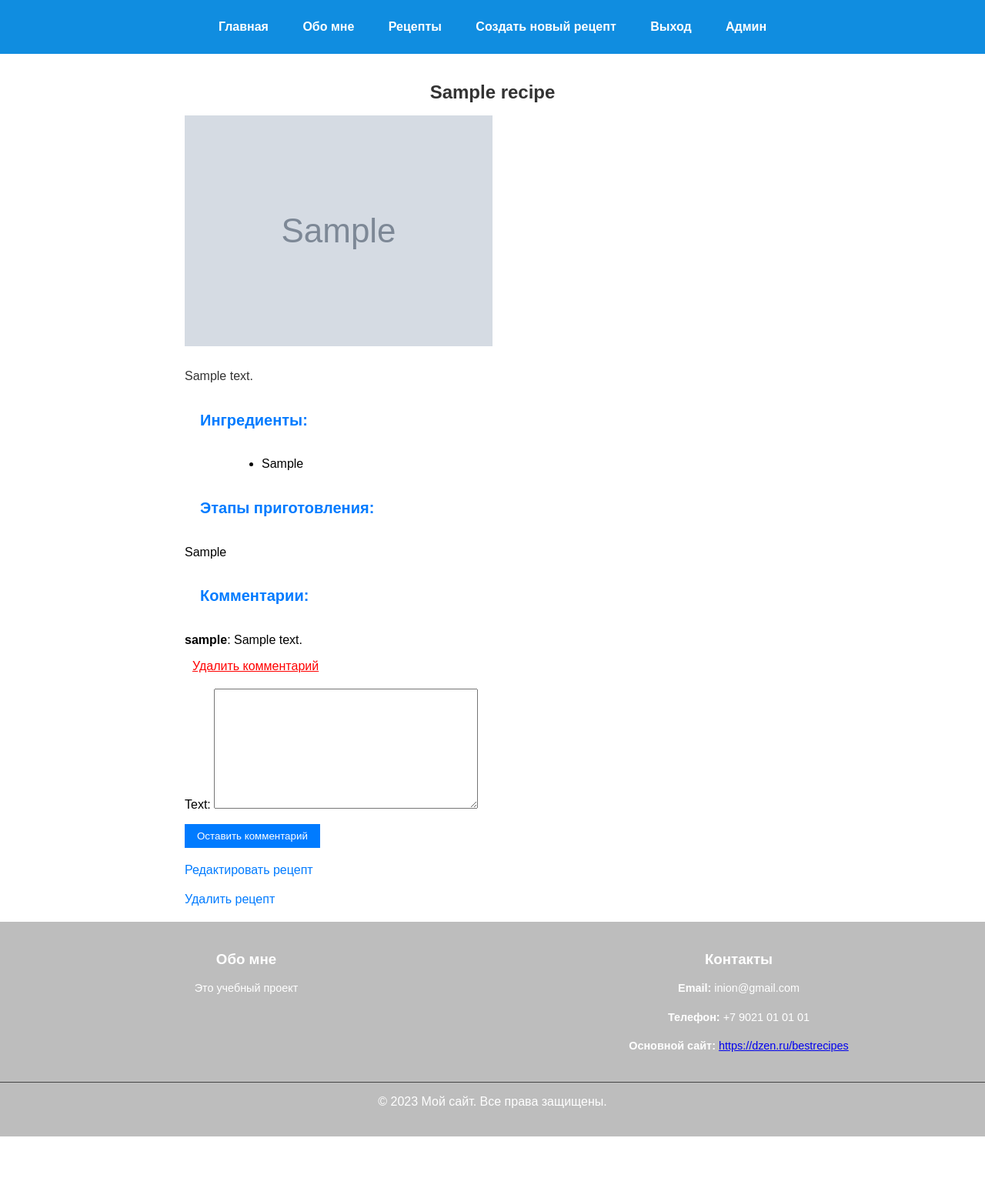
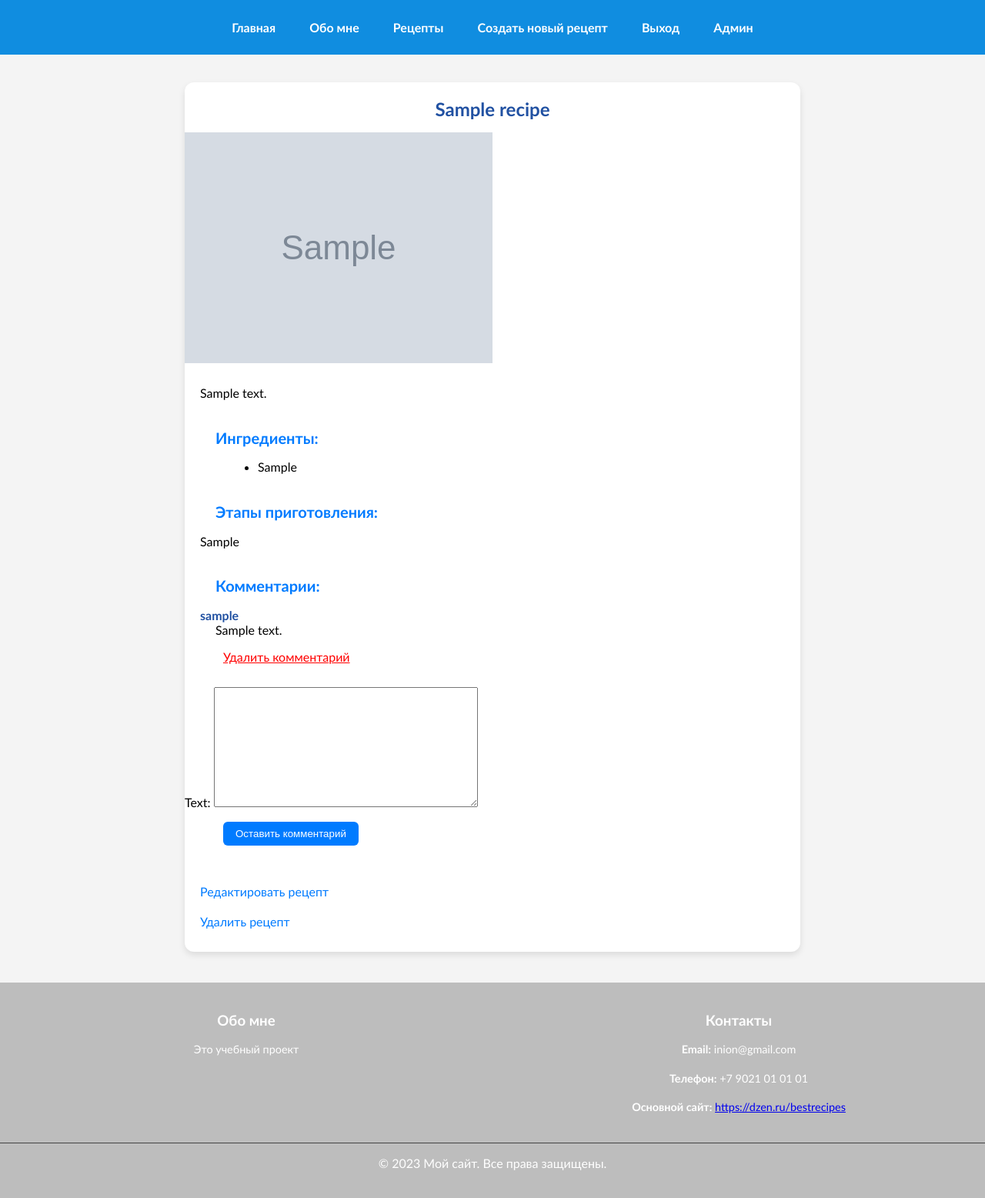
Before and after one commit to inion13/inionblog, a Django app: page /recipe/1 in a window 1280 px wide. Shown: the whole page at 77% size. Before the commit the page ends 1477 px from the top, so only its background shows below. Run offline with Django 5.2, Linux system fonts and the light colour scheme; a user stored in the database is signed in; tables that the repository leaves empty hold one stand-in row (values such as "Sample post"); grey boxes marked "Sample" are stand-in pictures.

Commit message:
add styles and borders

```diff
--- a/InionBlog/example/models.py
+++ b/InionBlog/example/models.py
@@ -1,6 +1,5 @@
 from django.db import models
 from django.contrib.auth.models import User
-from django.utils import timezone
 
 
 class Recipe(models.Model):
@@ -8,7 +7,7 @@ class Recipe(models.Model):
     description = models.TextField()
     ingredients = models.TextField()
     steps = models.TextField()
-    image = models.ImageField(upload_to='images/', null=True, blank=True)
+    image = models.ImageField(upload_to='', null=True, blank=True)
 
     def __str__(self):
         return self.title
--- a/InionBlog/example/views.py
+++ b/InionBlog/example/views.py
@@ -1,8 +1,7 @@
 from django.contrib.auth import authenticate, login, logout
-from django.contrib.auth.decorators import login_required, user_passes_test
+from django.contrib.auth.decorators import user_passes_test
 from django.contrib.auth.forms import AuthenticationForm, UserCreationForm
 from django.contrib.auth.views import LoginView
-from django.http import HttpResponse, HttpResponseForbidden
 from django.shortcuts import render, redirect, get_object_or_404
 from .models import Recipe, Comment
 from .forms import RecipeForm, RecipeDeleteForm, CommentForm
@@ -121,8 +120,6 @@ def delete_recipe(request, recipe_id):
 
 def delete_comment(request, comment_id):
     comment = get_object_or_404(Comment, pk=comment_id)
-
     if request.user == comment.user or request.user.is_superuser:
         comment.delete()
-
     return redirect('recipe_detail', recipe_id=comment.recipe.pk)
--- a/InionBlog/static/mystyle.css
+++ b/InionBlog/static/mystyle.css
@@ -1,6 +1,6 @@
 body {
     margin: 0;
-    font-family: Arial, sans-serif;
+    font-family: 'Trebuchet MS', Helvetica, sans-serif;
 }
 
 header {
@@ -105,6 +105,7 @@ body {
 
 .content {
     flex: 1;
+    background-color: #f4f4f4;
 }
 
 footer {
@@ -112,39 +113,19 @@ footer {
     width: 100%;
 }
 
-.recipe-list {
-    max-width: 600px;
-    margin: 0 auto;
-}
-
-.recipe-list__items {
-    list-style: none;
-    padding: 0;
-}
-
-.recipe-list__item {
-    margin-bottom: 10px;
-}
-
-.recipe-list__link {
-    text-decoration: none;
-    color: #007bff;
-    font-weight: bold;
-}
-
-.recipe-list__link:hover {
-    text-decoration: underline;
-}
-
-.container {
+.recipe-container {
     max-width: 800px;
     margin: 0 auto;
+    border-radius: 12px;
+    box-shadow: 0 4px 8px rgba(0, 0, 0, 0.1);
+    background-color: #fff;
 }
 
 .recipe-title {
     font-size: 24px;
-    color: #333;
+    color: #2151a2;
     text-align: center;
+    padding: 20px 0 0 0;
 }
 
 .recipe-image {
@@ -154,33 +135,42 @@ footer {
 }
 
 .recipe-description {
-    font-size: 16px;
-    color: #333;
+    padding: 0 20px 0 20px;
 }
 
 .section-title {
     font-size: 20px;
     color: #007bff;
-    padding: 20px;
+    padding: 20px 40px 0;
 }
 
-.recipe-list {
+.ingredient-list {
+    max-width: 650px;
+    margin: 0 auto;
     list-style: disc;
-    padding: 0;
 }
 
 .step-recipe-list {
     list-style: none;
-    padding: 0;
+    padding: 0 20px 0 20px;
+}
+
+.comment-author {
+    color: #2151a2;
+    padding: 0 20px 0 20px;
+}
+
+.comment-text {
+    padding: 0 20px 0 40px;
 }
 
 .delete-comment-link {
     color: #ff0000;
-    margin-left: 10px;
+    margin-left: 50px;
 }
 
 .comment-form {
-    margin-top: 20px;
+    margin-top: 30px;
 }
 
 .submit-comment-button {
@@ -188,7 +178,10 @@ footer {
     color: #fff;
     padding: 8px 16px;
     border: none;
+    border-radius: 6px;
     cursor: pointer;
+    margin-left: 50px;
+    margin-bottom: 30px;
 }
 
 .login-prompt {
@@ -196,12 +189,22 @@ footer {
     color: #999;
 }
 
-.edit-recipe-link,
+.edit-recipe-link {
+    display: block;
+    margin-top: 20px;
+    margin-bottom: 20px;
+    color: #007bff;
+    text-decoration: none;
+    padding: 0 0 0 20px;
+}
+
 .delete-recipe-link {
     display: block;
     margin-top: 20px;
+    margin-bottom: 20px;
     color: #007bff;
     text-decoration: none;
+    padding: 0 0 30px 20px;
 }
 
 .main-page-image {
@@ -209,3 +212,71 @@ footer {
     height: auto;
     margin-bottom: 10px;
 }
+
+.main-page-text {
+    color: #333;
+    text-align: center;
+}
+
+.recipe-list {
+    max-width: 800px;
+    margin: 0 auto;
+    text-align: center;
+    color: #2151a2;
+}
+
+.recipe-list__items {
+    margin: 0 auto;
+    display: grid;
+    grid-template-columns: 1fr 1fr;
+    gap: 30px;
+    padding: 0;
+}
+
+.recipe-list__item {
+    display: flex;
+    flex-direction: column;
+    width: 100%;
+    max-height: 480px;
+    overflow: hidden;
+    border-radius: 12px;
+    box-shadow: 0 4px 8px rgba(0, 0, 0, 0.1);
+    background-color: #fff;
+}
+
+.recipe-list__link {
+    text-decoration: none;
+    color: #007bff;
+    font-weight: bold;
+    padding: 0 10px 0 10px;
+}
+
+.recipe-list__image {
+    max-width: 100%;
+    height: auto;
+}
+
+.recipe-list__description {
+    flex-grow: 1;
+    text-align: left;
+    overflow: hidden;
+    position: relative;
+    max-height: 250px;
+    color: #000000;
+    padding:0 10px 0 10px;
+    font-size: 0.9em;
+}
+
+.recipe-list__link:hover {
+    color: #00a86b;
+}
+
+.recipe-list__description:after {
+    content: "";
+    position: absolute;
+    bottom: 0;
+    left: 0;
+    right: 0;
+    height: 30px;
+    background: linear-gradient(rgba(255, 255, 255, 0), rgba(255, 255, 255, 1));
+}
--- a/InionBlog/templates/recipe_detail.html
+++ b/InionBlog/templates/recipe_detail.html
@@ -3,7 +3,7 @@
 {% block title %}Рецепт: {{ recipe.title }}{% endblock %}
 
 {% block content %}
-    <div class="container">
+    <div class="recipe-container">
         <h1 class="recipe-title">{{ recipe.title }}</h1>
 
         {% if recipe.image %}
@@ -12,7 +12,7 @@
 
         <p class="recipe-description">{{ recipe.description }}</p>
         <h2 class="section-title">Ингредиенты:</h2>
-        <ul class="recipe-list">
+        <ul class="ingredient-list">
             {% for ingredient in recipe.ingredients %}
                 <li>{{ ingredient }}</li>
             {% endfor %}
@@ -26,7 +26,8 @@
 
         <h2 class="section-title">Комментарии:</h2>
         {% for comment in comments %}
-            <p><strong>{{ comment.user.username }}</strong>: {{ comment.text }}</p>
+            <p><strong><a class="comment-author">{{ comment.user.username }}</a></strong><br>
+                <a class="comment-text">{{ comment.text }}</a></p>
             {% if request.user.is_authenticated and request.user == comment.user or request.user.is_superuser %}
                 <a class="delete-comment-link" href="{% url 'delete_comment' comment_id=comment.pk %}">Удалить комментарий</a>
             {% endif %}
--- a/InionBlog/templates/registration.html
+++ b/InionBlog/templates/registration.html
@@ -9,7 +9,7 @@
 <body>
     <div>
         <h2>Registration</h2>
-        <form method="post" action="{% url 'registration' %}">
+        <form class="reg_input" method="post" action="{% url 'registration' %}">
             {% csrf_token %}
             {{ form.as_p }}
             <button type="submit">Registration</button>
```
Also changed, not shown: InionBlog/static/regstyle.css (+9 -1 lines), InionBlog/templates/recipe_list.html (+8 -2 lines).
